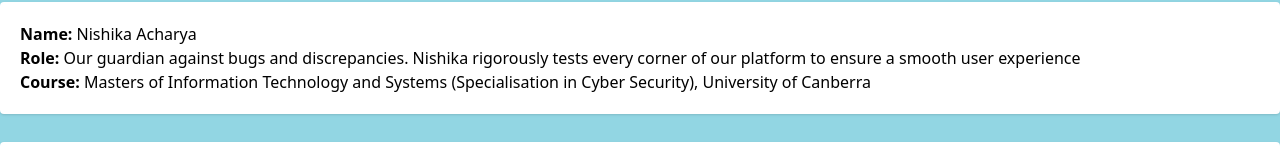
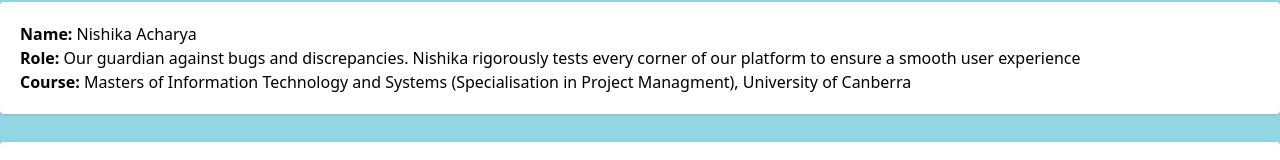
Before and after one commit to MdSakibUddin/uc_lizard, a Next.js app: page /about-us in a window 1280 px wide. Shown: the part 1006-1166 px from the top of the page. Built offline with nearby package versions, Linux system fonts and the light colour scheme.

Commit message:
fixed role

```diff
--- a/pages/about-us/index.js
+++ b/pages/about-us/index.js
@@ -61,7 +61,7 @@ export default function Home() {
         },
         {
             name: 'Nishika Acharya',
-            course: 'Masters of Information Technology and Systems (Specialisation in Cyber Security), University of Canberra',
+            course: 'Masters of Information Technology and Systems (Specialisation in Project Managment), University of Canberra',
             role: ' Our guardian against bugs and discrepancies. Nishika rigorously tests every corner of our platform to ensure a smooth user experience',
         },
     ];
```
